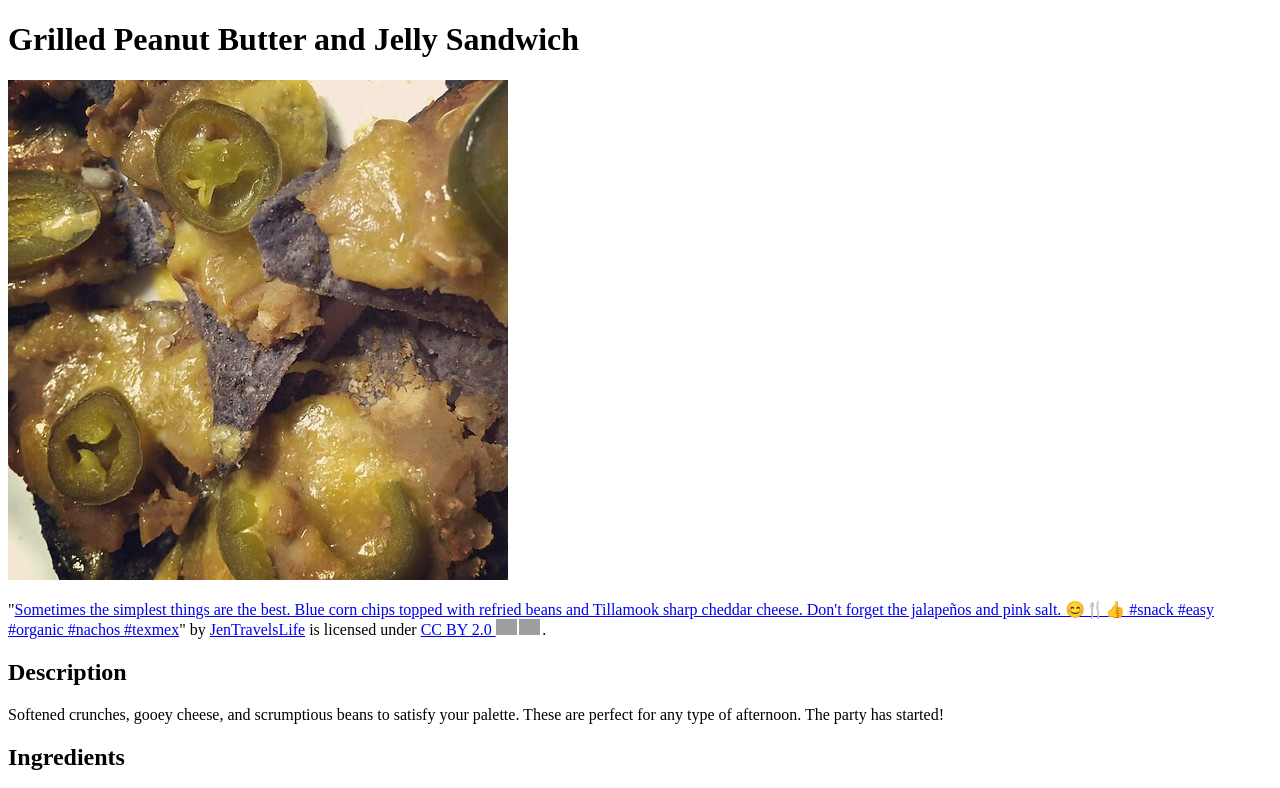
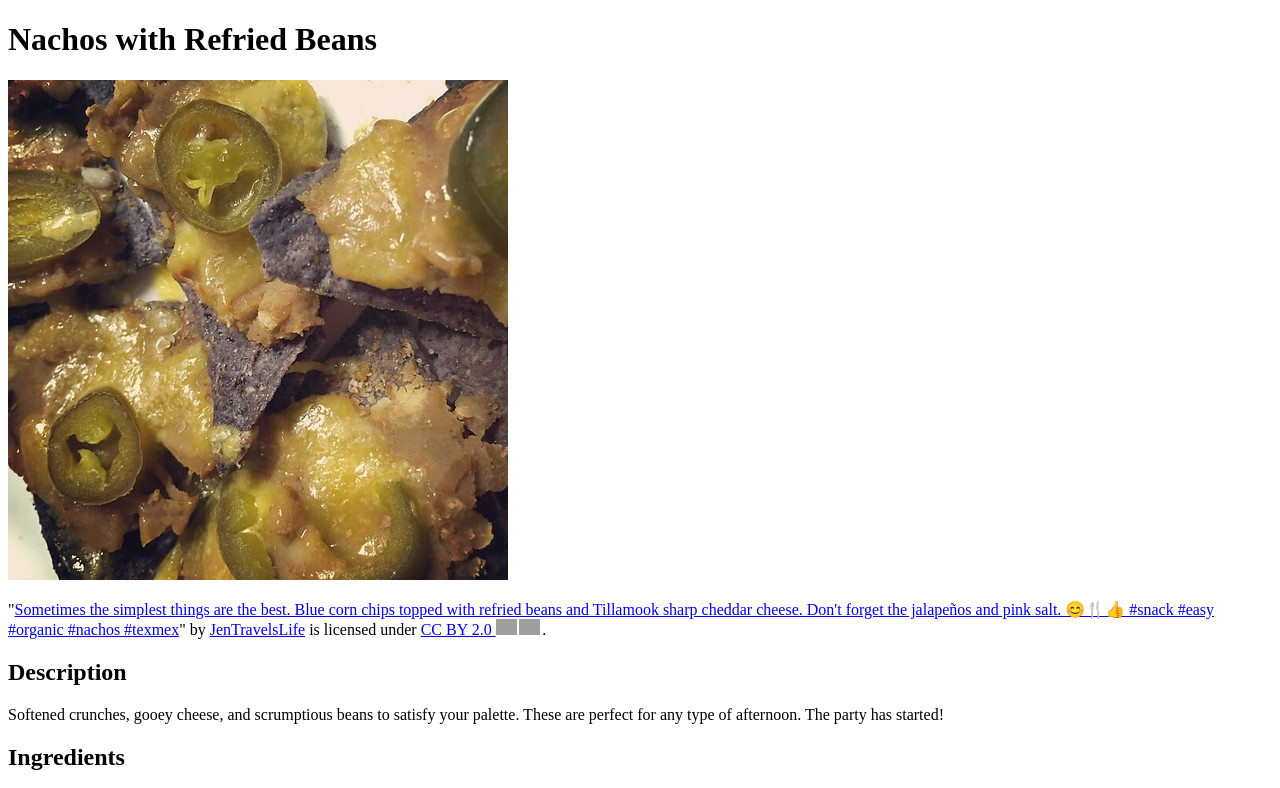
Before and after one commit to dissidenttux/odin-recipes, a plain HTML site: page recipes/nachos-refried-beans.html in a window 1280 px wide. Shown: the top 788 px of the page. Drawn offline with Linux system fonts and the light colour scheme; grey boxes are pictures that could not be loaded.

Commit message:
Correct title, links for Nacho recipe
Correct the nachos-refried-beans.html page's h1 element with the
appropriate title, and a link to the page within index.html.

```diff
--- a/recipes/nachos-refried-beans.html
+++ b/recipes/nachos-refried-beans.html
@@ -7,7 +7,7 @@
 
     <body>
 
-        <h1>Grilled Peanut Butter and Jelly Sandwich</h1>
+        <h1>Nachos with Refried Beans</h1>
         <img src="../images/nachos-by-JenTraveIsLife.jpg" alt="A picture of nachos with refried beans">
         <p class="attribution">"<a target="_blank" rel="noopener noreferrer" href="https://www.flickr.com/photos/40648063@N06/15349166584">Sometimes the simplest things are the best. Blue corn chips topped with refried beans and Tillamook sharp cheddar cheese. Don't forget the jalapeños and pink salt. 😊🍴👍 #snack #easy #organic #nachos #texmex</a>" by <a target="_blank" rel="noopener noreferrer" href="https://www.flickr.com/photos/40648063@N06">JenTravelsLife</a> is licensed under <a target="_blank" rel="noopener noreferrer" href="https://creativecommons.org/licenses/by/2.0/?ref=openverse">CC BY 2.0 <img src="https://mirrors.creativecommons.org/presskit/icons/cc.svg" style="height: 1em; margin-right: 0.125em; display: inline;"></img><img src="https://mirrors.creativecommons.org/presskit/icons/by.svg" style="height: 1em; margin-right: 0.125em; display: inline;"></img></a>. </p>
         <h2>Description</h2>
```
Also changed, not shown: index.html (+1 -0 lines).
